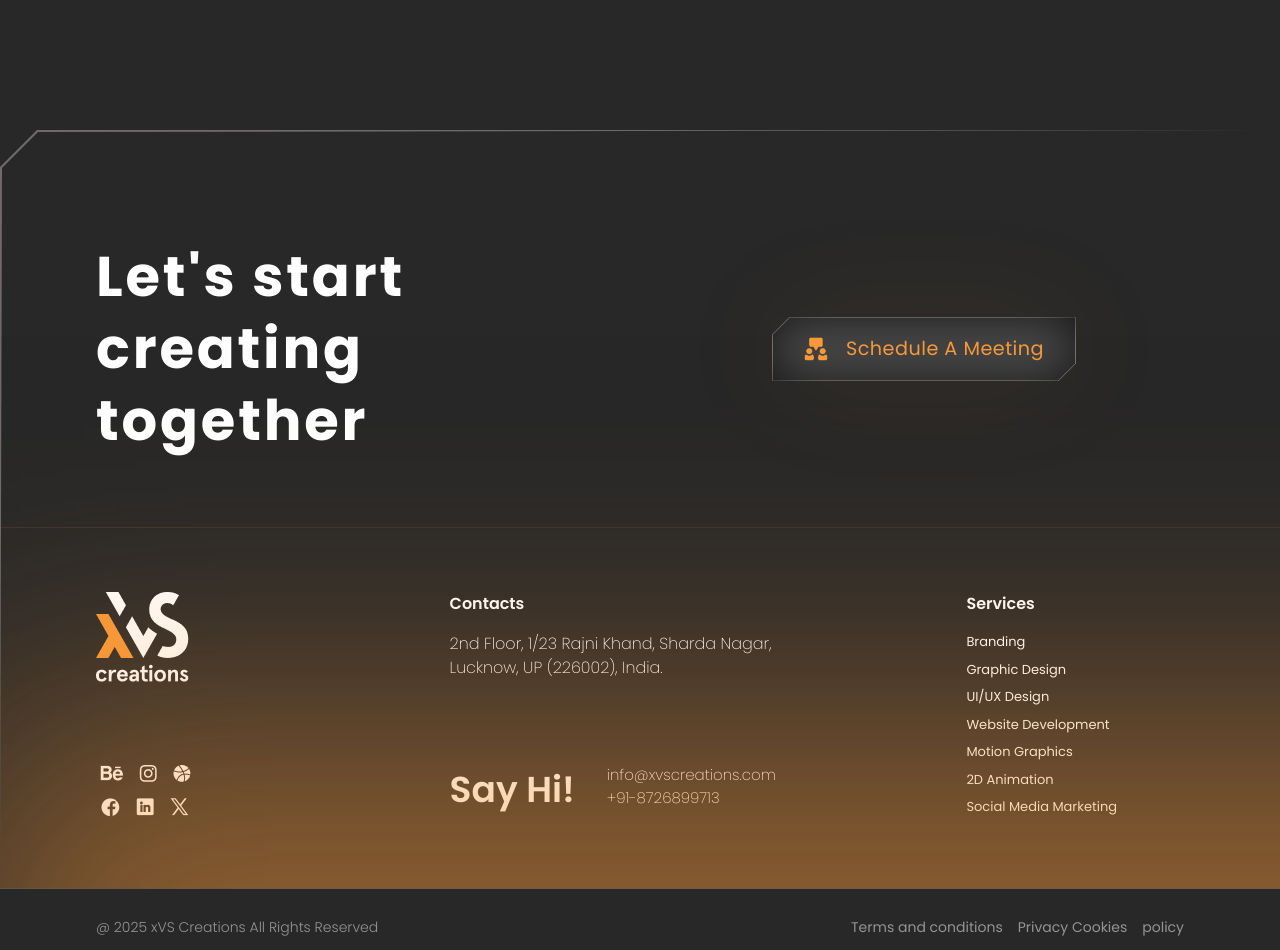
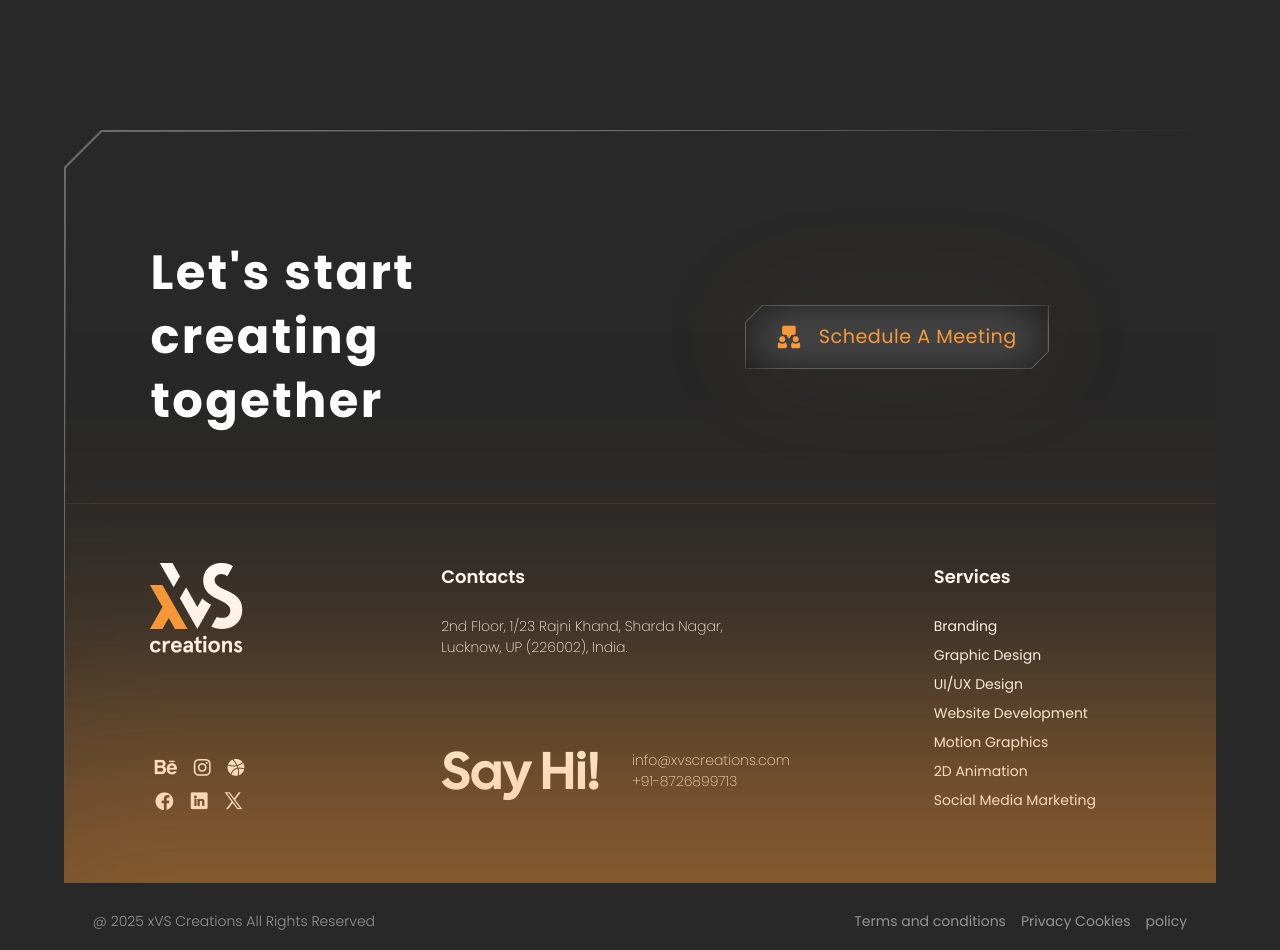
Before and after one commit to Snehil-Shrivastava/xvs-website-dev, a Next.js app: page /branding in a window 1280 px wide. Shown: the part 840-1790 px from the top of the page. Built offline with nearby package versions, Linux system fonts and the light colour scheme.

Commit message:
home page 1348 responsiveness completed

```diff
--- a/app/components/HamburgerMenu/HamburgerMenu.tsx
+++ b/app/components/HamburgerMenu/HamburgerMenu.tsx
@@ -9,7 +9,7 @@ const HamburgerMenu = ({
 }) => {
   return (
     <button
-      className="fixed right-[10%] z-[9999] mt-6.5 sm:max-lg:mt-[38.5px] lg:max-xl:mt-12 xl:max-2xl:mt-13 min-[1536px]:max-[1905px]:mt-19 min-[1905px]:mt-19"
+      className="fixed right-[4%] z-[9999] mt-6.5 sm:max-lg:mt-[38.5px] lg:max-xl:mt-12 xl:max-2xl:mt-13 min-[1536px]:max-[1905px]:mt-19 min-[1905px]:mt-19 cursor-pointer"
       onClick={toggle}
       aria-label="Toggle navigation menu"
     >
--- a/app/components/HoverGlowCards/HoverGlowCards.tsx
+++ b/app/components/HoverGlowCards/HoverGlowCards.tsx
@@ -154,7 +154,7 @@ tl.to(cardLayer0, {
 
   return (
     <div
-      className={`${styles.bodyContainer} min-[1906px]:w-4/5 min-[1906px]:mx-auto min-[1536px]:max-[1906px]:w-9/10 min-[1536px]:max-[1906px]:mx-auto lg:mb-[220px] max-[1024px]:mb-[143px] max-[426px]:mb-[5rem] relative z-[70]`}
+      className={`${styles.bodyContainer} min-[1906px]:w-4/5 min-[1906px]:mx-auto min-[1536px]:max-[1906px]:w-9/10 min-[1536px]:max-[1906px]:mx-auto lg:mb-[220px] max-[1024px]:mb-[143px] max-[426px]:mb-[5rem] relative z-[70] w-9/10 mx-auto`}
     >
       <div id="cards" className={styles.cards} ref={cardsContainerRef}>
         {cardData.map((card, index) => {
--- a/app/components/Main.tsx
+++ b/app/components/Main.tsx
@@ -39,24 +39,29 @@ import AnimatedCardIcon from "./AnimatedCardIcon/AnimatedCardIcon";
 import MagicBento from "./ReactBits/MagicBento/MagicBento";
 import CardGlow from "./ReactBits/CardGlow/CardGlow";
 import Model2 from "./Model/Model2";
+import localFont from "next/font/local";
+
+const calSans = localFont({
+  src: '../../public/fonts/CalSans-Regular.ttf'
+})
 
 const Main = () => {
   return (
     <section className="mx-auto max-sm:pt-[60px] text-center relative w-9/10 sm:max-lg:pt-[102px] lg:max-2xl:pt-[150px] min-[1536px]:max-[1906px]:pt-[200px] min-[1906px]:pt-[250px]">
       <header className="relative pointer-events-none w-[95%] mx-auto z-[66]">
-        <p className="max-sm:text-[0.75rem] sm:max-lg:text-[0.875rem] lg:max-xl:text-[1rem] xl:max-2xl:text-[1.5rem] min-[1536px]:max-[1905px]:text-[1.5rem] min-[1905px]:text-[1.8rem]">
+        <p className="max-sm:text-[0.75rem] sm:max-lg:text-[0.875rem] lg:max-xl:text-[1rem] xl:max-2xl:text-[1.5rem] min-[1536px]:max-[1905px]:text-[1.5rem] min-[1905px]:text-[1.8rem] font-light">
           Creating Unforgettable Design
         </p>
         <div className="flex justify-center">
           <div className="flex">
-            <h1 className="text-[#f59748] font-semibold inline text-[62px]/[80px] sm:max-lg:text-[7.75rem]/[9rem]  lg:max-xl:text-[9.375rem]/[10.625rem] xl:max-2xl:text-[13.125rem]/[14rem] min-[1536px]:max-[1905px]:text-[13.125rem]/[14rem] min-[1905px]:text-[15.6rem]/[17rem]">
+            <h1 className={`text-[#f59748] inline text-[62px]/[80px] sm:max-lg:text-[7.75rem]/[9rem]  lg:max-xl:text-[9.375rem]/[10.625rem] xl:max-2xl:text-[13.125rem]/[13.5rem] min-[1536px]:max-[1905px]:text-[13.125rem]/[14rem] min-[1905px]:text-[15.6rem]/[17rem] ${calSans.className}`}>
               e
             </h1>
             <div className="w-[45px] overflow-hidden sm:max-lg:w-20 lg:max-xl:w-34 xl:max-2xl:w-45 min-[1536px]:max-[1905px]:w-45 min-[1905px]:w-56">
               <AnimatedJSON />
             </div>
           </div>
-          <h1 className="text-[#f59748] font-semibold inline text-[62px]/[80px] sm:max-lg:text-[7.75rem]/[9rem]  lg:max-xl:text-[9.375rem]/[10.625rem] xl:max-2xl:text-[13.125rem]/[14rem] min-[1536px]:max-[1905px]:text-[13.125rem]/[14rem] min-[1905px]:text-[15.6rem]/[17rem]">
+          <h1 className={`text-[#f59748] inline text-[62px]/[80px] sm:max-lg:text-[7.75rem]/[9rem]  lg:max-xl:text-[9.375rem]/[10.625rem] xl:max-2xl:text-[13.125rem]/[13.5rem] min-[1536px]:max-[1905px]:text-[13.125rem]/[14rem] min-[1905px]:text-[15.6rem]/[17rem] ${calSans.className}`}>
             perience
           </h1>
         </div>
--- a/app/components/Sections/CarouselSection/SwiperCarusel.jsx
+++ b/app/components/Sections/CarouselSection/SwiperCarusel.jsx
@@ -74,10 +74,10 @@ export default () => {
       prevEl: prevRef.current,
       nextEl: nextRef.current,
     },
-    // autoplay: {
-    //   delay: 2500,
-    //   disableOnInteraction: false,
-    // },
+    autoplay: {
+      delay: 2500,
+      disableOnInteraction: false,
+    },
     // onSwiper={(swiper) => (swiperRef.current = swiper)}
     effect: "coverflow",
     grabCursor: true,
--- a/app/components/Sections/Footer/Footer.tsx
+++ b/app/components/Sections/Footer/Footer.tsx
@@ -16,10 +16,15 @@ import icon6 from "../../../../public/assests/Vector (7).png";
 
 import meetingSchedIcon from "../../../../public/assests/schedule-meeting-logo.png";
 import PulsingDiv from "../../PulsingDiv/PulsingDiv";
+import localFont from "next/font/local";
+
+const calSans = localFont({
+  src: '../../../../public/fonts/CalSans-Regular.ttf'
+})
 
 const Footer = () => {
   return (
-    <div className="mt-[170px] footer-container max-[426px]:mt-[5rem]">
+    <div className="mt-[170px] footer-container max-[426px]:mt-[5rem] w-9/10 mx-auto">
       <div className="footer-content-container">
         <div className="pulse-glow-footer"></div>
         <div className="mx-auto pb-[72px] max-[769px]:pb-[32px]">
@@ -27,7 +32,7 @@ const Footer = () => {
             <div className=" border-b border-b-[rgba(247,152,57,0.1)]">
               <div className="flex gap-[48px] items-center justify-between pt-[111px] pb-[150px] min-[1536px]:w-[90%] min-[1536px]:mx-auto max-[1441px]:w-[85%] max-[1441px]:mx-auto max-[1441px]:pb-[70px] max-[1026px]:w-[85%] max-[1026px]:mx-auto max-[1026px]:pb-[70px] max-[769px]:pt-[80px] max-[769px]:pb-[80px] max-[769px]:w-[85%] max-[769px]:mx-auto max-[426px]:gap-[0.875rem] max-[426px]:flex-col max-[426px]:py-[2.5rem]">
                 <div className="flex-1">
-                  <h1 className="2xl:text-[3.7rem]/[4rem] xl:text-[3.5rem]/[4.5rem] lg:text-[2rem]/[3rem] max-[1024px]:text-[1.5rem] max-[769px]:text-[1.75rem] max-[769px]:w-[280px] max-[426px]:text-[1rem] font-bold tracking-wider 2xl:w-[780px] max-[1025px]:w-4/5 max-[1441px]:w-[95%] max-[426px]:w-full">
+                  <h1 className="2xl:text-[3.7rem]/[4rem] xl:text-[3rem]/[4rem] lg:text-[2rem]/[3rem] max-[1024px]:text-[1.5rem] max-[769px]:text-[1.75rem] max-[769px]:w-[280px] max-[426px]:text-[1rem] font-bold tracking-wider 2xl:w-[780px] max-[1025px]:w-4/5 max-[1441px]:w-full max-[426px]:w-full">
                     Let's start creating together
                   </h1>
                 </div>
@@ -50,7 +55,7 @@ const Footer = () => {
                 </div>
               </div>
             </div>
-            <div className="footer-links-block max-[426px]:mx-auto mt-[22px] max-[769px]:w-[85%] max-[769px]:mx-auto max-[1026px]:w-[85%] max-[1026px]:mx-auto max-[1026px]:mt-[44px] max-[1441px]:w-[85%] max-[1441px]:mx-auto max-[1441px]:mt-[64px] min-[1536px]:w-[90%] min-[1536px]:mx-auto">
+            <div className="footer-links-block max-[426px]:mx-auto mt-[22px] max-[769px]:w-[85%] max-[769px]:mx-auto max-[1026px]:w-[85%] max-[1026px]:mx-auto max-[1026px]:mt-[44px] max-[1441px]:w-[85%] max-[1441px]:mx-auto max-[1441px]:mt-[58.58px] min-[1536px]:w-[90%] min-[1536px]:mx-auto">
               <div className="footer-link-block first justify-between flex-[0.15] max-[1026px]:justify-start max-[1026px]:gap-[64px] max-[769px]:justify-start max-[769px]:gap-[46px] max-[426px]:justify-start max-[426px]:gap-[46px] gap-[36px]">
                 <div>
                   <Image
@@ -94,27 +99,27 @@ const Footer = () => {
               </div>
               <div className="footer-link-block second flex-[0.65] max-[1906px]:flex max-[1906px]:justify-center max-[1441px]:flex max-[1441px]:justify-center">
                 <div className="max-[1025px]:mx-auto max-[1441px]:flex max-[1441px]:flex-col max-[1441px]:h-full max-[426px]:w-[70%] max-[769px]:w-[80%] max-[1026px]:w-[80%]">
-                  <h1 className="font-semibold text-[16px] mb-[16px] max-[426px]:text-[0.65rem]">
+                  <h1 className="font-semibold text-[18px] pb-[26px] max-[426px]:text-[0.65rem]">
                     Contacts
                   </h1>
-                  <p className="text-[16px] max-[1024px]:text-[0.75rem]/[1.5rem] max-[426px]:text-[0.5rem]/[1rem] max-[1441px]:font-extralight">
+                  <p className="text-[14px] max-[1024px]:text-[0.75rem]/[1.5rem] max-[426px]:text-[0.5rem]/[1rem] max-[1441px]:font-extralight">
                     2nd Floor, 1/23 Rajni Khand, Sharda Nagar,
                   </p>
-                  <p className="text-[16px] max-[1024px]:text-[0.75rem]/[1.5rem] max-[426px]:text-[0.5rem]/[1rem] max-[1441px]:font-extralight">
+                  <p className="text-[14px] max-[1024px]:text-[0.75rem]/[1.5rem] max-[426px]:text-[0.5rem]/[1rem] max-[1441px]:font-extralight">
                     Lucknow, UP (226002), India.
                   </p>
                   <div className="flex gap-[32px] mt-[72px] max-[1441px]:mt-auto max-[1026px]:mt-[52px] max-[769px]:gap-[44px] max-[769px]:mt-[22px] max-[426px]:flex-col max-[426px]:mt-[22px] max-[426px]:gap-0">
-                    <h1 className="text-[36px] max-[769px]:text-[2.2rem] font-semibold max-[426px]:text-[1.2rem]">
+                    <h1 className={`text-[53px] max-[769px]:text-[2.2rem] max-[426px]:text-[1.2rem] ${calSans.className}`}>
                       Say Hi!
                     </h1>
-                    <div>
+                    <div className="flex flex-col justify-center">
                       <a
                         href=""
-                        className="hover:underline text-[15px] max-[1024px]:text-[0.75rem] max-[1441px]:font-extralight max-[426px]:text-[0.5rem]"
+                        className="hover:underline text-[14px] max-[1024px]:text-[0.75rem] max-[1441px]:font-extralight max-[426px]:text-[0.5rem]"
                       >
                         info@xvscreations.com
                       </a>
-                      <p className=" text-[15px] max-[1024px]:text-[0.75rem] max-[1441px]:font-extralight max-[426px]:text-[0.5rem] max-[426px]:leading-[6px]">
+                      <p className=" text-[14px] max-[1024px]:text-[0.75rem] max-[1441px]:font-extralight max-[426px]:text-[0.5rem] max-[426px]:leading-[6px]">
                         +91-8726899713
                       </p>
                     </div>
@@ -122,10 +127,10 @@ const Footer = () => {
                 </div>
               </div>
               <div className="footer-link-block third flex-[0.2]">
-                <h1 className="font-semibold text-[16px] mb-[16px] max-[426px]:text-[0.65rem]">
+                <h1 className="font-semibold text-[18px] pb-[26px] max-[426px]:text-[0.65rem]">
                   Services
                 </h1>
-                <div className="flex flex-col gap-[8px] text-[13px] max-[769px]:text-[0.75rem] max-[769px]:font-extralight max-[426px]:text-[0.5rem]">
+                <div className="flex flex-col gap-[8px] text-[14px] max-[769px]:text-[0.75rem] max-[769px]:font-extralight max-[426px]:text-[0.5rem]">
                   <Link href="/" className="hover:underline">
                     Branding
                   </Link>
@@ -154,7 +159,7 @@ const Footer = () => {
         </div>
       </div>
       <div className=" bg-[#282828]">
-        <div className="flex justify-between text-white/[0.5] w-[85%] mx-auto text-[14px] max-[769px]:text-[0.75rem] max-[426px]:text-[0.5rem] max-[426px]:w-[95%] pt-[28px] pb-[12px]">
+        <div className="flex justify-between text-white/[0.5] w-[95%] mx-auto text-[14px] max-[769px]:text-[0.75rem] max-[426px]:text-[0.5rem] max-[426px]:w-[95%] pt-[28px] pb-[12px]">
           <div>
             <p className="font-light">
               @ 2025 xVS Creations All Rights Reserved
--- a/app/components/Sections/Navbar/Navbar.tsx
+++ b/app/components/Sections/Navbar/Navbar.tsx
@@ -21,7 +21,7 @@ const Navbar = () => {
   return (
     <>
       <nav className="w-auto mx-auto relative">
-        <div className="flex justify-between mt-4.5 h-7 sm:max-lg:mt-6.5 sm:max-lg:h-11.25 lg:max-xl:mt-7 lg:max-xl:h-14.5 xl:max-2xl:mt-8 xl:max-2xl:h-14.5 min-[1536px]:max-[1905px]:mt-8 min-[1536px]:max-[1905px]:h-14.5 min-[1905px]:mt-12 min-[1905px]:h-20 fixed z-[99] left-[5%]">
+        <div className="flex justify-between mt-4.5 h-7 sm:max-lg:mt-6.5 sm:max-lg:h-11.25 lg:max-xl:mt-7 lg:max-xl:h-14.5 xl:max-2xl:mt-8 xl:max-2xl:h-14.5 min-[1536px]:max-[1905px]:mt-8 min-[1536px]:max-[1905px]:h-14.5 min-[1905px]:mt-12 min-[1905px]:h-20 fixed z-[99] left-[4%]">
           <Link href="./" className="h-full z-[99]" onClick={isModalOpen ? () => setIsModalOpen(false): () => null}>
             <XVSlogo />
           </Link>
--- a/app/components/Sections/ReelsSection/ReelSection.tsx
+++ b/app/components/Sections/ReelsSection/ReelSection.tsx
@@ -32,12 +32,12 @@ const ReelSection = () => {
 
   return (
       <div ref={containerRef} className="min-[2560px]:h-[820px] min-[2560px]:w-4/5 min-[1536px]:w-9/10 min-[1536px]:mx-auto min-[1536px]:h-[680px] min-[1280px]:h-[520px] mb-[143px] mt-[143px] max-[1024px]:mt-[50px] relative max-[426px]:mb-[5rem] z-[70]">
-        <div className={`h-full ${styles.gifBox}`}>
-          <Image
+        <div className={`h-full ${styles.gifBox} bg-black ${styles.reelImg} w-9/10 mx-auto`}>
+          {/* <Image
             src={placeholder}
             alt="placeholder gif"
             className={`object-cover w-full h-full ${styles.reelImg}`}
-          />
+          /> */}
         </div>
       </div>
   );
--- a/app/components/Sections/ReviewsSection/Reviews.tsx
+++ b/app/components/Sections/ReviewsSection/Reviews.tsx
@@ -42,7 +42,7 @@ const Reviews = () => {
         <h3 className="font-light tracking-wide text-[#F3EDDE] my-[32px] max-[426px]:text-[0.5rem] max-[426px]:mt-2">
           Hear from visionaries and experts
         </h3>
-        <div className="relative p-[2px] flex">
+        <div className="relative p-[2px] flex w-19/20 mx-auto">
           {/* <div
             ref={cardLayerRef}
             className="absolute inset-0 bg-[#282828] z-[5]"
```
Also changed, not shown: app/components/Sections/CarouselSection/swiper-custom.css (+11 -0 lines).
